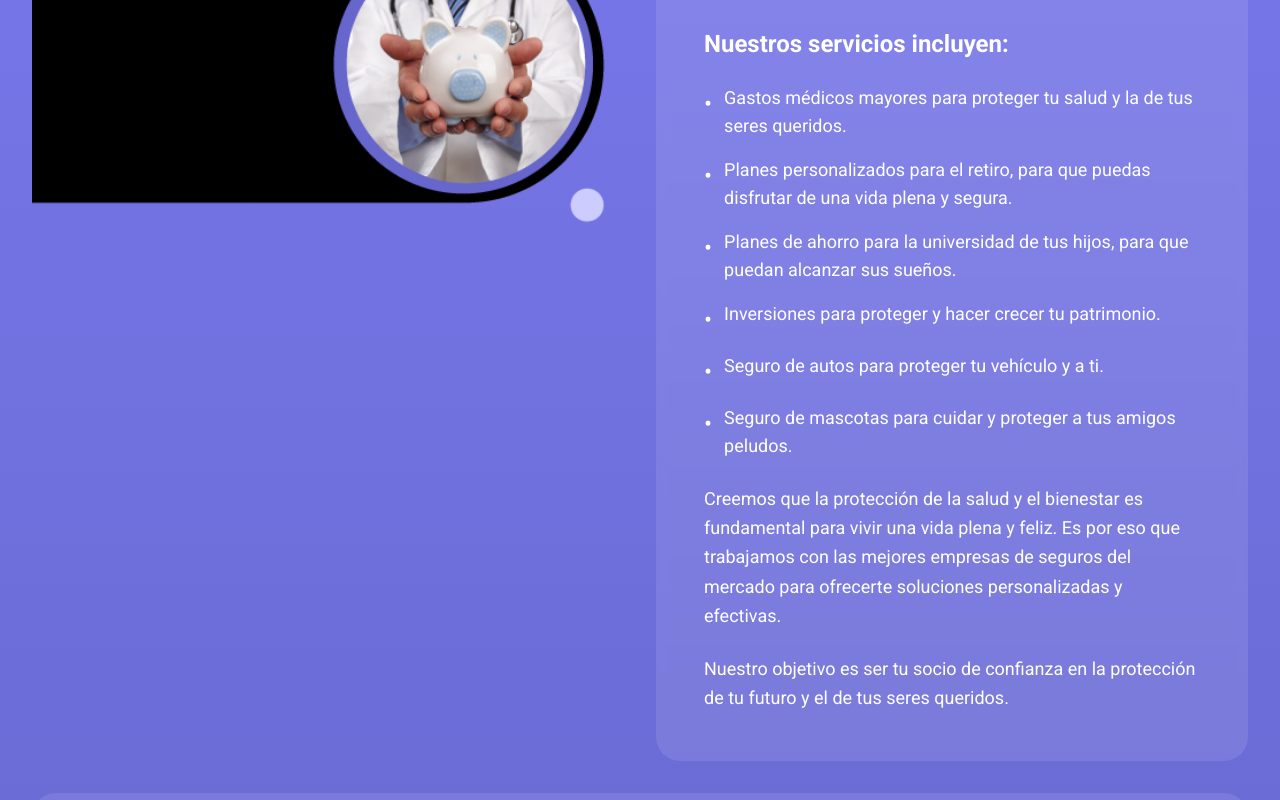
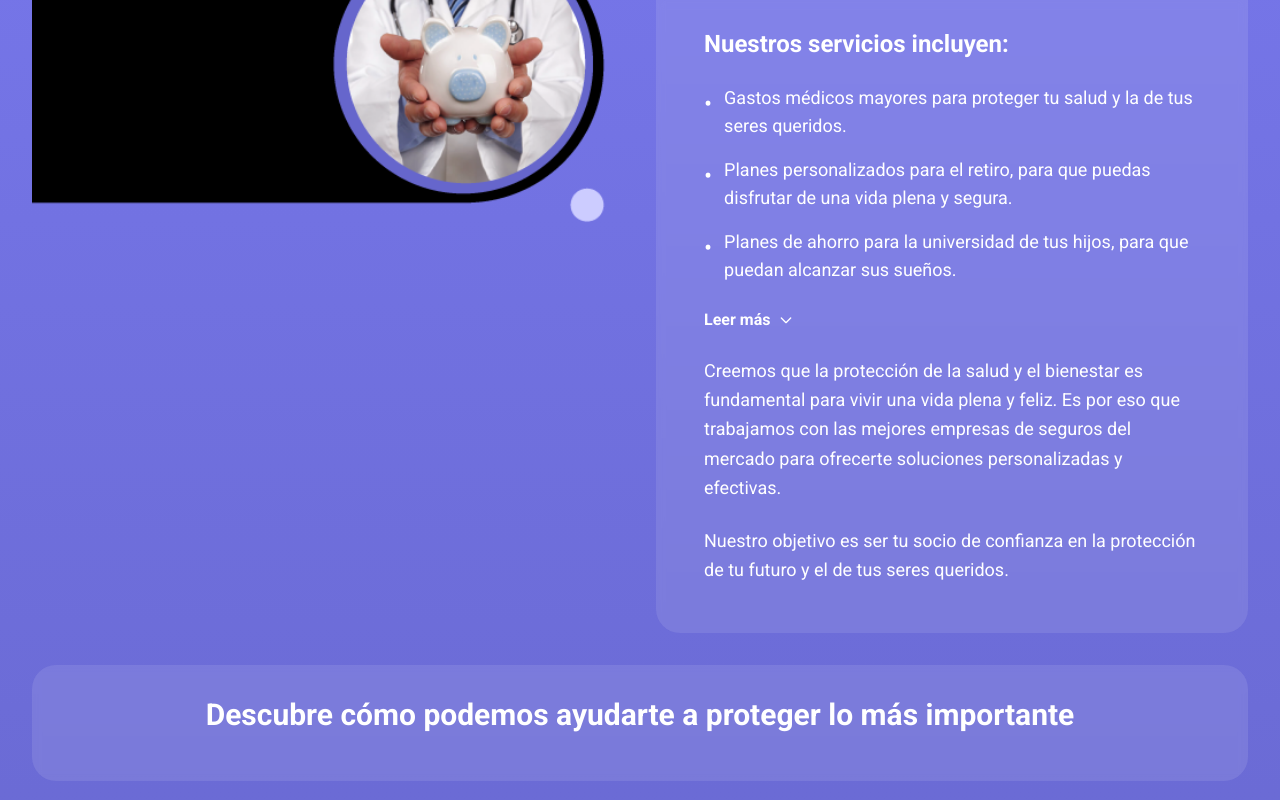
Before and after one commit to grahamjackdesign/ErikaInsurance, a Next.js app: page / in a window 1280 px wide. Shown: the part 1006-1806 px from the top of the page. Built offline with nearby package versions, Linux system fonts and the light colour scheme.

Commit message:
spacing again

```diff
--- a/components/ContactoGeneral.tsx
+++ b/components/ContactoGeneral.tsx
@@ -49,7 +49,7 @@ export default function ContactoGeneral() {
   }
 
   return (
-    <section id="contacto" className="relative bg-gradient-to-b from-primary to-primary-dark pt-18 pb-20">
+    <section id="contacto" className="relative bg-gradient-to-b from-primary to-primary-dark pt-30 pb-20">
       <div className="max-w-4xl mx-auto px-4 sm:px-6 lg:px-8">
         <motion.div
           initial={{ opacity: 0, y: 30 }}
--- a/components/Nosotros.tsx
+++ b/components/Nosotros.tsx
@@ -1,9 +1,12 @@
 'use client'
 
+import { useState } from 'react'
 import { motion } from 'framer-motion'
 import Image from 'next/image'
 
 export default function Nosotros() {
+  const [expandedNosotros, setExpandedNosotros] = useState(false)
+
   const services = [
     'Gastos médicos mayores para proteger tu salud y la de tus seres queridos.',
     'Planes personalizados para el retiro, para que puedas disfrutar de una vida plena y segura.',
@@ -75,7 +78,8 @@ export default function Nosotros() {
                 <div className="mt-8">
                   <h3 className="text-2xl font-bold text-white mb-6">Nuestros servicios incluyen:</h3>
                   <ul className="space-y-4">
-                    {services.map((service, index) => (
+                    {/* Always show first 3 items (up to "sus sueños") */}
+                    {services.slice(0, 3).map((service, index) => (
                       <motion.li
                         key={index}
                         initial={{ opacity: 0, x: -20 }}
@@ -88,7 +92,44 @@ export default function Nosotros() {
                         <span className="text-lg">{service}</span>
                       </motion.li>
                     ))}
+
+                    {/* Show remaining items when expanded */}
+                    {expandedNosotros && (
+                      <motion.div
+                        initial={{ opacity: 0, height: 0 }}
+                        animate={{ opacity: 1, height: 'auto' }}
+                        exit={{ opacity: 0, height: 0 }}
+                      >
+                        {services.slice(3).map((service, index) => (
+                          <motion.li
+                            key={index + 3}
+                            initial={{ opacity: 0, x: -20 }}
+                            animate={{ opacity: 1, x: 0 }}
+                            transition={{ duration: 0.5, delay: index * 0.1 }}
+                            className="flex items-start gap-3 text-white"
+                          >
+                            <span className="text-2xl mt-1">•</span>
+                            <span className="text-lg">{service}</span>
+                          </motion.li>
+                        ))}
+                      </motion.div>
+                    )}
                   </ul>
+
+                  <button
+                    onClick={() => setExpandedNosotros(!expandedNosotros)}
+                    className="mt-6 text-white font-semibold hover:text-white/80 transition-colors flex items-center gap-2"
+                  >
+                    {expandedNosotros ? 'Leer menos' : 'Leer más'}
+                    <svg
+                      className={`w-4 h-4 transition-transform ${expandedNosotros ? 'rotate-180' : ''}`}
+                      fill="none"
+                      stroke="currentColor"
+                      viewBox="0 0 24 24"
+                    >
+                      <path strokeLinecap="round" strokeLinejoin="round" strokeWidth={2} d="M19 9l-7 7-7-7" />
+                    </svg>
+                  </button>
                 </div>
 
                 {/* Philosophy */}
```
